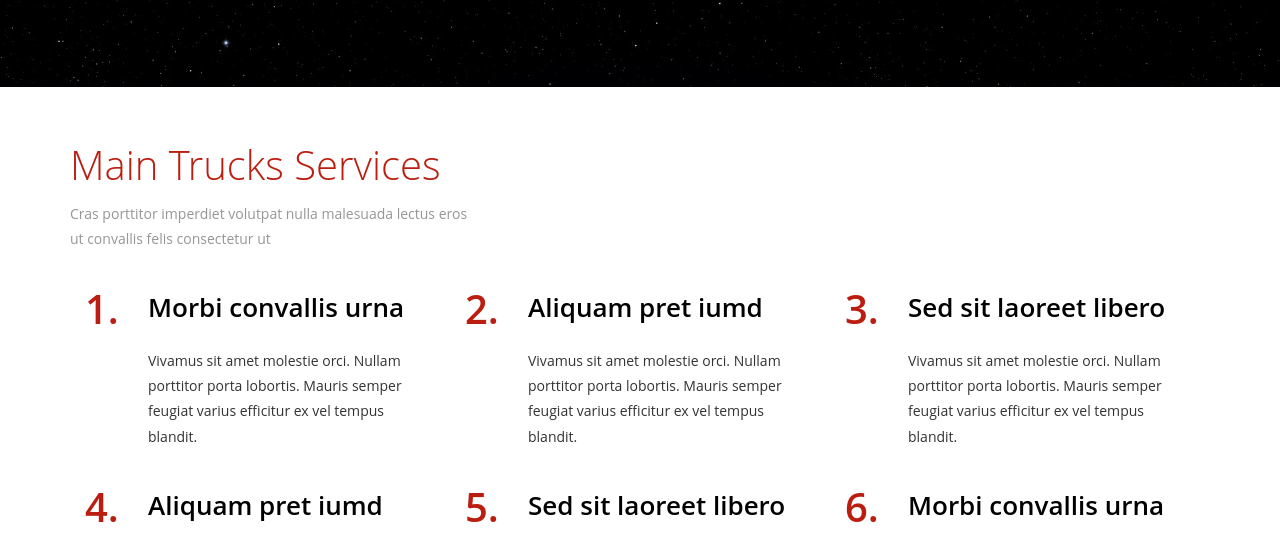
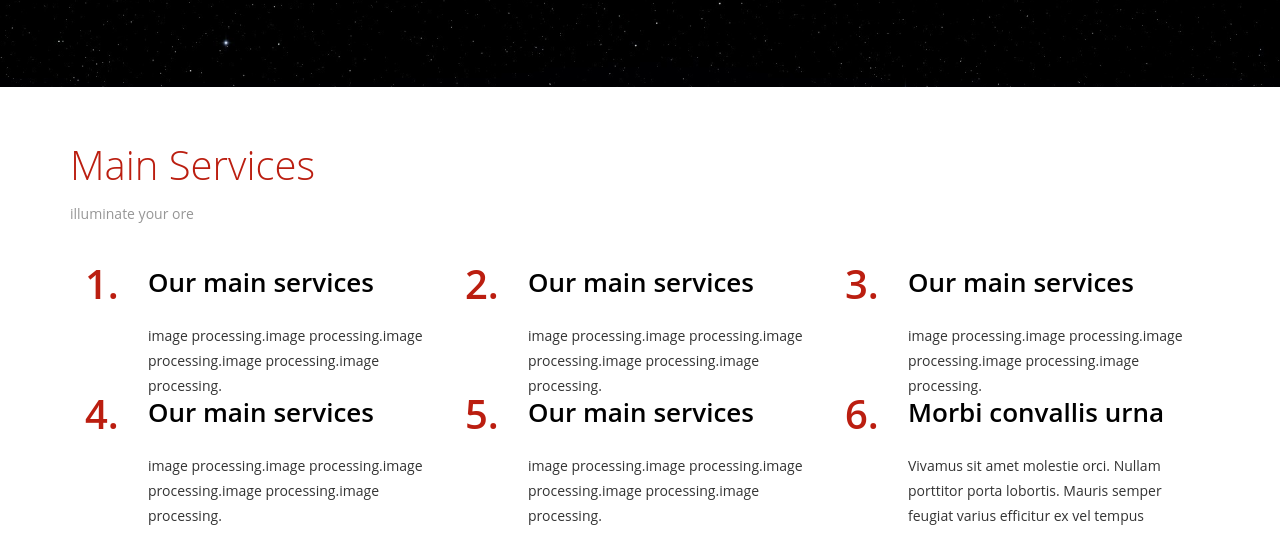
Before and after one commit to Illuminate-Imaging/Illuminate-Imaging.github.io, a plain HTML site: page services.html in a window 1280 px wide. Shown: the part 178-713 px from the top of the page. Drawn offline with Linux system fonts and the light colour scheme; a web font is replaced by a local one.

Commit message:
our services

```diff
--- a/services.html
+++ b/services.html
@@ -75,16 +75,16 @@
 	<div class="products-top">
 		<!-- container -->
 		<div class="container">
-			<h3 class="wow fadeInRight animated" data-wow-delay="0.4s" style="visibility: visible; -webkit-animation-delay: 0.4s;">Main Trucks Services</h3>
-			<h5 class="wow fadeInRight animated" data-wow-delay="0.4s" style="visibility: visible; -webkit-animation-delay: 0.4s;">Cras porttitor imperdiet volutpat nulla malesuada lectus eros <span>ut convallis felis consectetur ut </span></h5>
+			<h3 class="wow fadeInRight animated" data-wow-delay="0.4s" style="visibility: visible; -webkit-animation-delay: 0.4s;">Main Services</h3>
+			<h5 class="wow fadeInRight animated" data-wow-delay="0.4s" style="visibility: visible; -webkit-animation-delay: 0.4s;"><span>illuminate your ore</span></h5>
 			<div class="products-top-grids wow fadeInLeft animated" data-wow-delay="0.4s" style="visibility: visible; -webkit-animation-delay: 0.4s;">
 				<div class="col-md-4 products-grid">
 					<div class="products-number">
 						<p>1.</p>
 					</div>
 					<div class="products-text">
-						<h4>Morbi convallis urna </h4>
-						<p>Vivamus sit amet molestie orci. Nullam porttitor porta lobortis. Mauris semper feugiat varius efficitur ex vel tempus blandit.</p>
+						<h4>Our main services </h4>
+						<p>image processing.image processing.image processing.image processing.image processing.</p>
 					</div>
 					<div class="clearfix"> </div>
 				</div>
@@ -93,8 +93,8 @@
 						<p>2.</p>
 					</div>
 					<div class="products-text">
-						<h4>Aliquam pret iumd</h4>
-						<p>Vivamus sit amet molestie orci. Nullam porttitor porta lobortis. Mauris semper feugiat varius efficitur ex vel tempus blandit.</p>
+						<h4>Our main services</h4>
+						<p>image processing.image processing.image processing.image processing.image processing.</p>
 					</div>
 					<div class="clearfix"> </div>
 				</div>
@@ -103,9 +103,8 @@
 						<p>3.</p>
 					</div>
 					<div class="products-text">
-						<h4>Sed sit laoreet libero</h4>
-						<p>Vivamus sit amet molestie orci. Nullam porttitor porta lobortis. Mauris semper feugiat varius efficitur ex vel tempus blandit.</p>
-					</div>
+						<h4>Our main services</h4>
+						<p>image processing.image processing.image processing.image processing.image processing.</p>
 					<div class="clearfix"> </div>
 				</div>
 				<div class="clearfix"> </div>
@@ -116,8 +115,8 @@
 						<p>4.</p>
 					</div>
 					<div class="products-text">
-						<h4>Aliquam pret iumd</h4>
-						<p>Vivamus sit amet molestie orci. Nullam porttitor porta lobortis. Mauris semper feugiat varius efficitur ex vel tempus blandit.</p>
+						<h4>Our main services</h4>
+						<p>image processing.image processing.image processing.image processing.image processing.</p>
 					</div>
 					<div class="clearfix"> </div>
 				</div>
@@ -126,8 +125,8 @@
 						<p>5.</p>
 					</div>
 					<div class="products-text">
-						<h4>Sed sit laoreet libero</h4>
-						<p>Vivamus sit amet molestie orci. Nullam porttitor porta lobortis. Mauris semper feugiat varius efficitur ex vel tempus blandit.</p>
+						<h4>Our main services</h4>
+						<p>image processing.image processing.image processing.image processing.image processing.</p>
 					</div>
 					<div class="clearfix"> </div>
 				</div>
```
Also changed, not shown: index.html (+14 -17 lines), mail.html (+6 -6 lines), images/a2.jpg.
